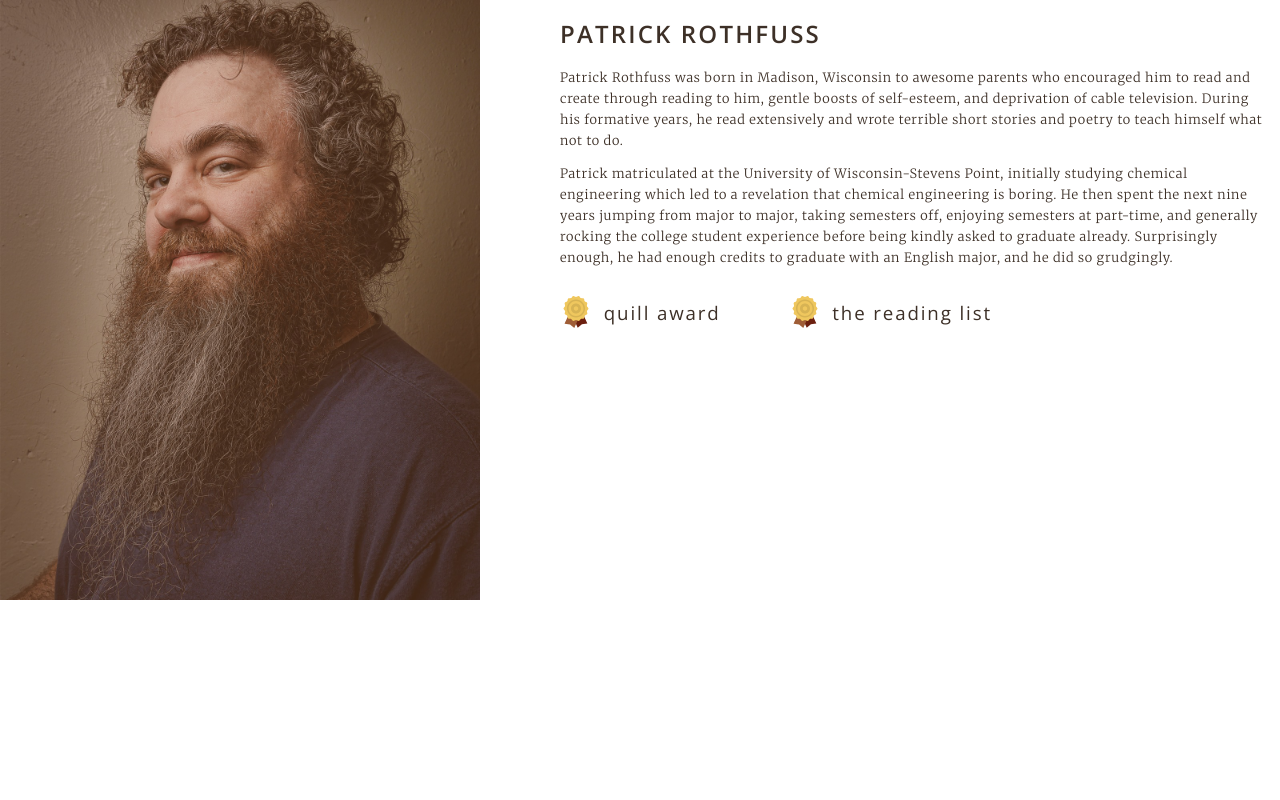
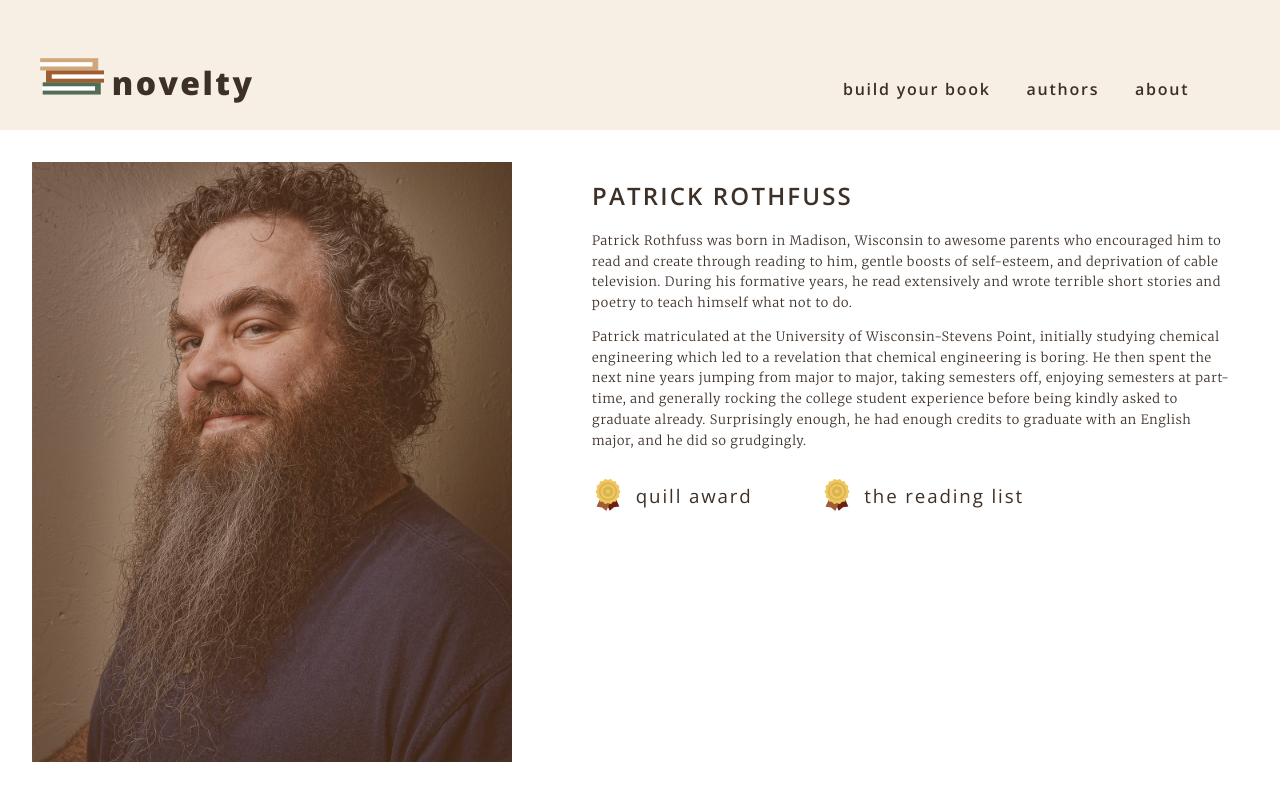
Before and after one commit to izzykchan/P02-Novelty, a plain HTML site: page author-page.html in a window 1280 px wide. Drawn offline with nearby package versions, Linux system fonts and the light colour scheme.

Commit message:
Added header & margins to Author Bio Page
Just added a chunk of html & a section id for the page

```diff
--- a/author-page.html
+++ b/author-page.html
@@ -14,6 +14,18 @@
   </head>
 
   <body>
+
+    <section id="header" class="box-item-nav">
+      <img src="img/logo.svg" alt=" " class="img-logo">
+      <h1 class="top-heading">novelty</h1>
+      <section id="main-nav" class="main-nav">
+        <a href="#build-your-book" class="button-nav">build your book</a>
+        <a href="#authors" class="button-nav">authors</a>
+        <a href="#about" class="button-nav">about</a>
+      </section>
+    </section>
+
+    <section id="page-content">
 
       <div class="box">
         <img src="img/patrick-rothfuss.jpg" alt="an orange-tinted photo of author Patrick Rothfuss; he is bearded and smug" class="author-photo">
@@ -32,6 +44,8 @@
         </div>
       </div>
 
+  </section>
+
   </body>
 
 </html>
```
Lines whose indentation alone changed are shown as unchanged.
